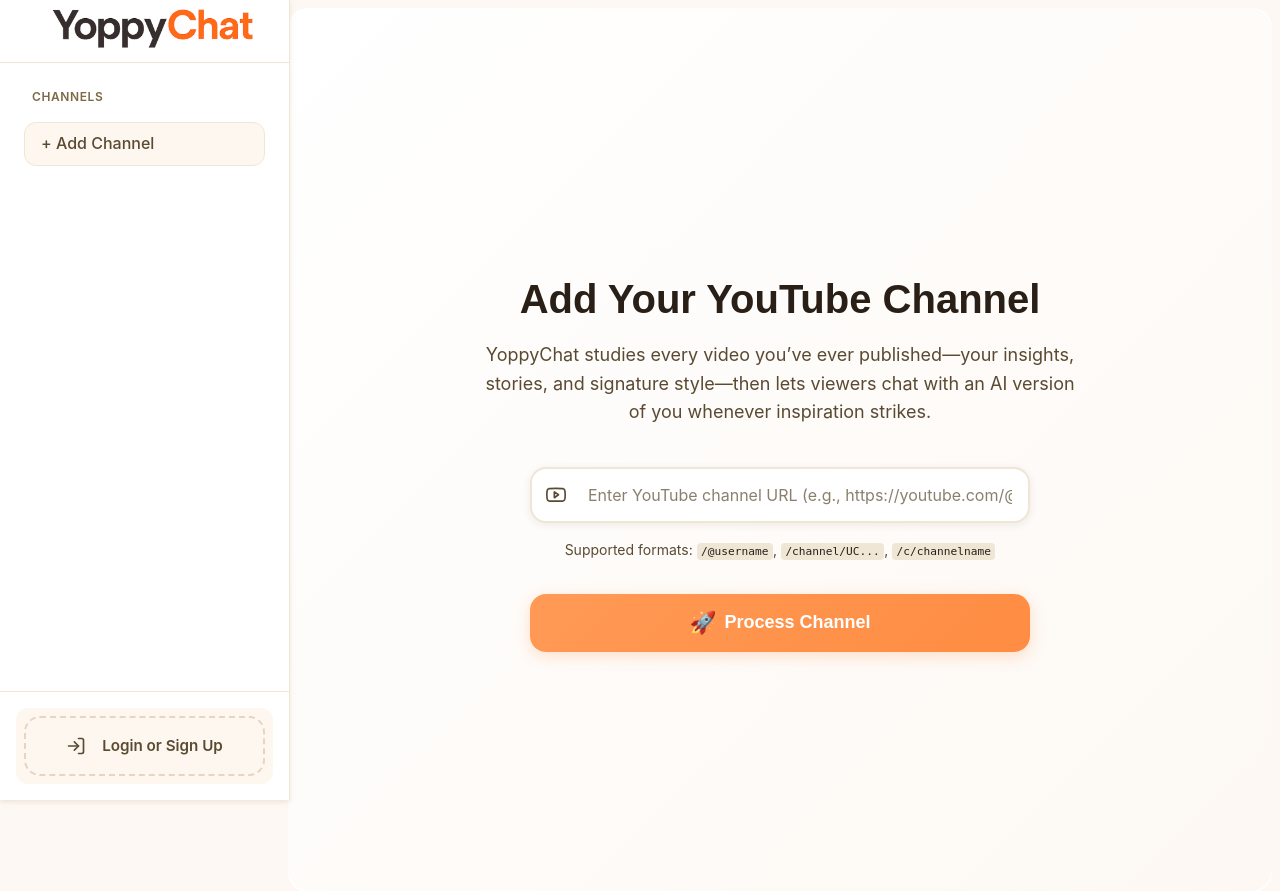
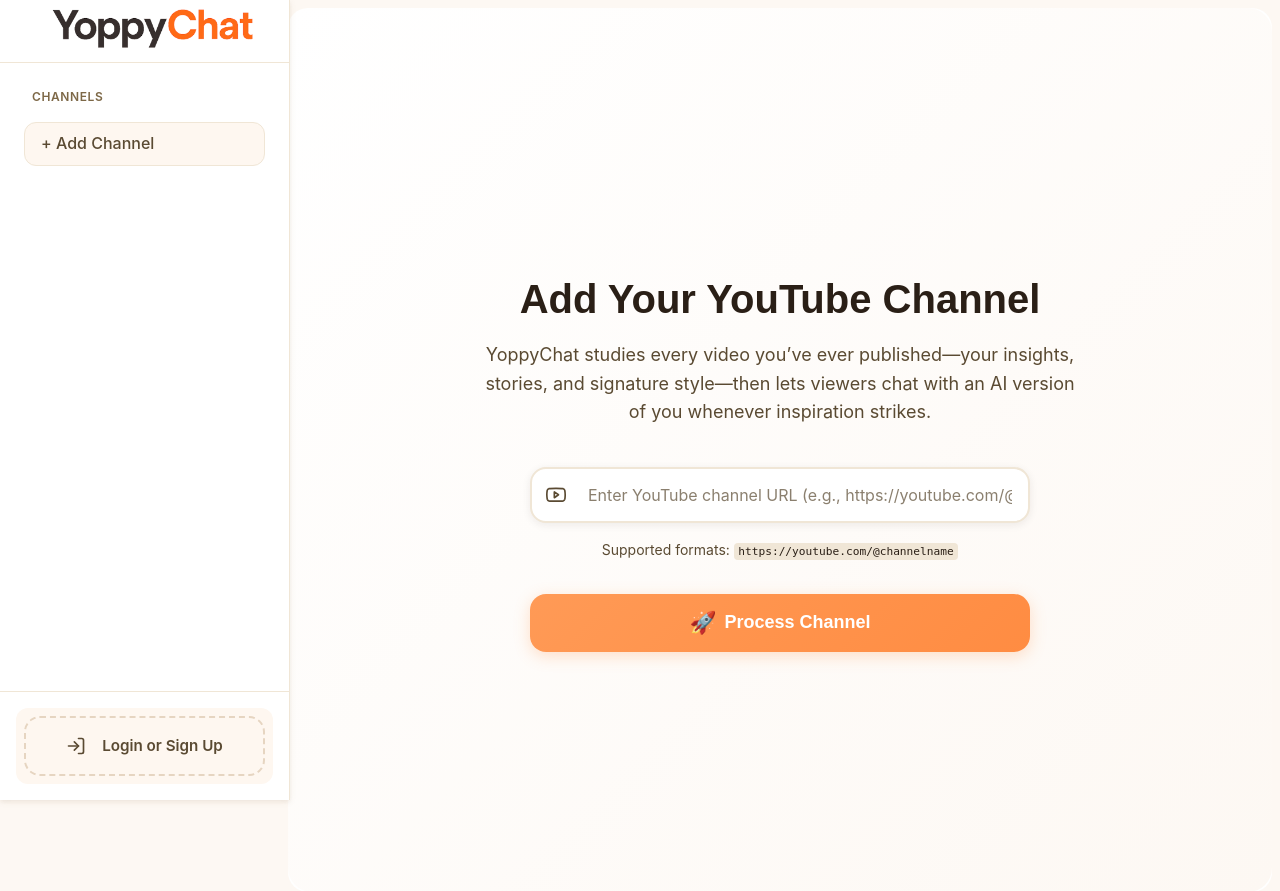
Before and after one commit to nick786-cybe/yoppychat, a Flask app: page /channel in a window 1280 px wide. Shown: the top 891 px of the page. Run offline with Flask 3, Linux system fonts and the light colour scheme; some libraries are stand-ins or nearby versions.

Commit message:
Update channel.html

```diff
--- a/templates/channel.html
+++ b/templates/channel.html
@@ -385,7 +385,7 @@
                     </svg>
                 </div>
                 <div class="input-hint">
-                    Supported formats: <code>/@username</code>, <code>/channel/UC...</code>, <code>/c/channelname</code>
+                   Supported formats: <code>https://youtube.com/@channelname</code>
                 </div>
             </div>
             <button type="submit" class="process-btn">
@@ -548,4 +548,5 @@ document.addEventListener('DOMContentLoaded', function () {
 });
 // --- END: MODIFIED SCRIPT ---
 </script>
+
 {% endblock %}
```
